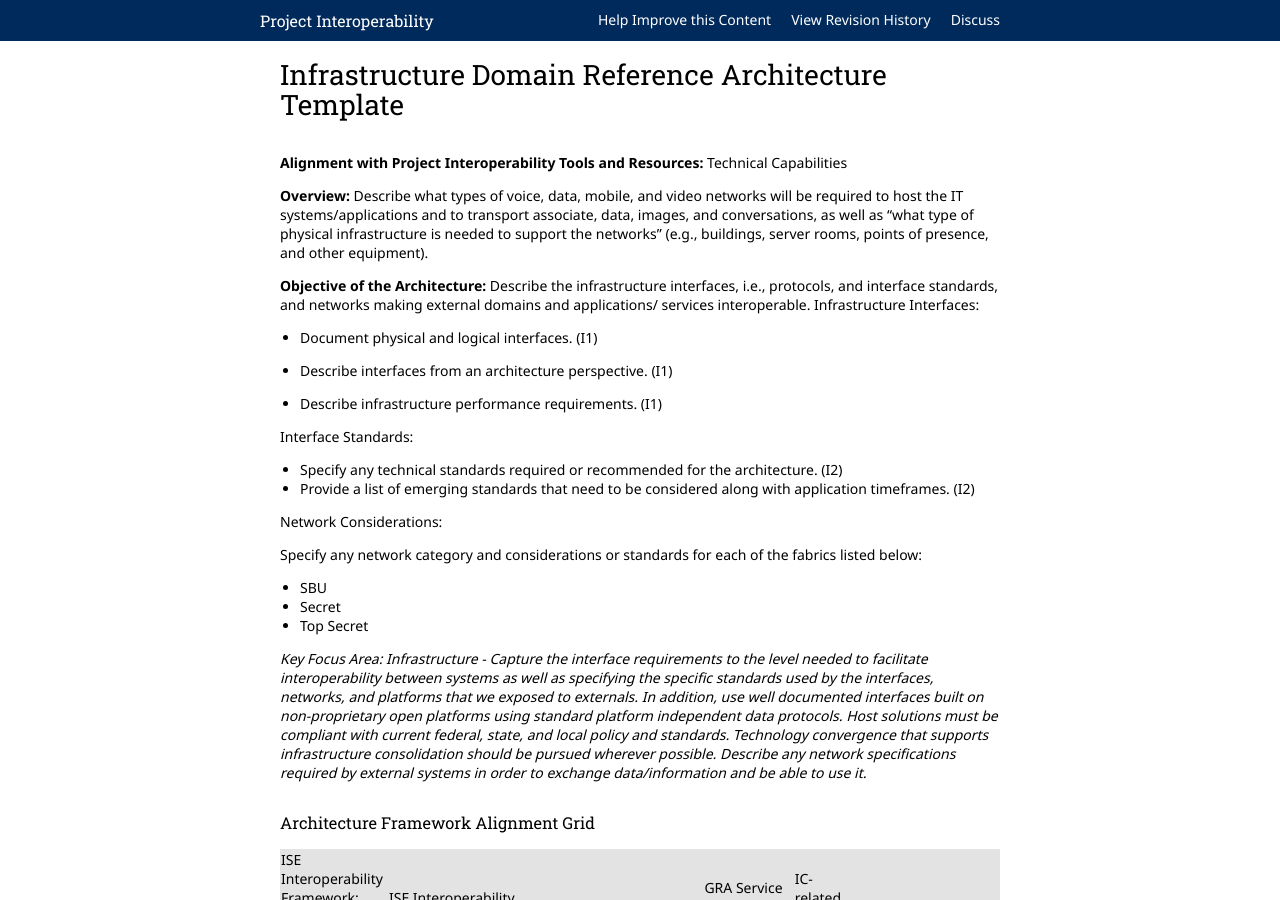
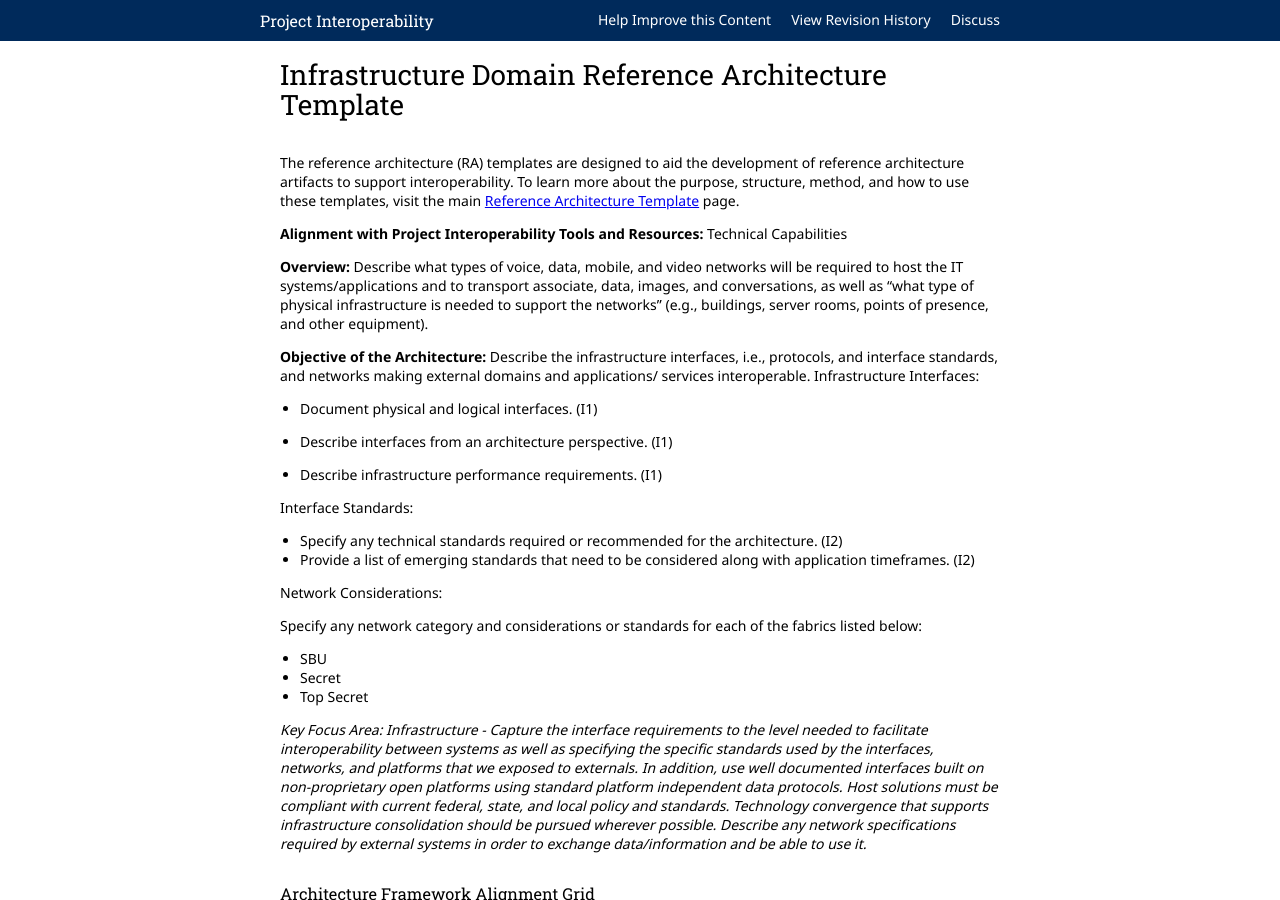
Before and after one commit to Project-Interoperability/project-interoperability.github.io, a Jekyll site: the page built from ref-arch-infrastructure.md, in a window 1280 px wide and 900 px high. Built offline with Jekyll 4.4.1, drawn with Linux system fonts in a browser that asks for light colours; nearby versions of some CDN libraries.

Commit message:
adding intro text

```diff
--- a/ref-arch-infrastructure.md
+++ b/ref-arch-infrastructure.md
@@ -5,6 +5,8 @@ layout: default
 filename: ref-arch-infrastructure.md
 title: Infrastructure Domain Reference Architecture Template
 ---
+
+The reference architecture (RA) templates are designed to aid the development of reference architecture artifacts to support interoperability. To learn more about the purpose, structure, method, and how to use these templates, visit the main [Reference Architecture Template](/ref-arch-template) page.
 
 **Alignment with Project Interoperability Tools and Resources:** Technical Capabilities
 
```
